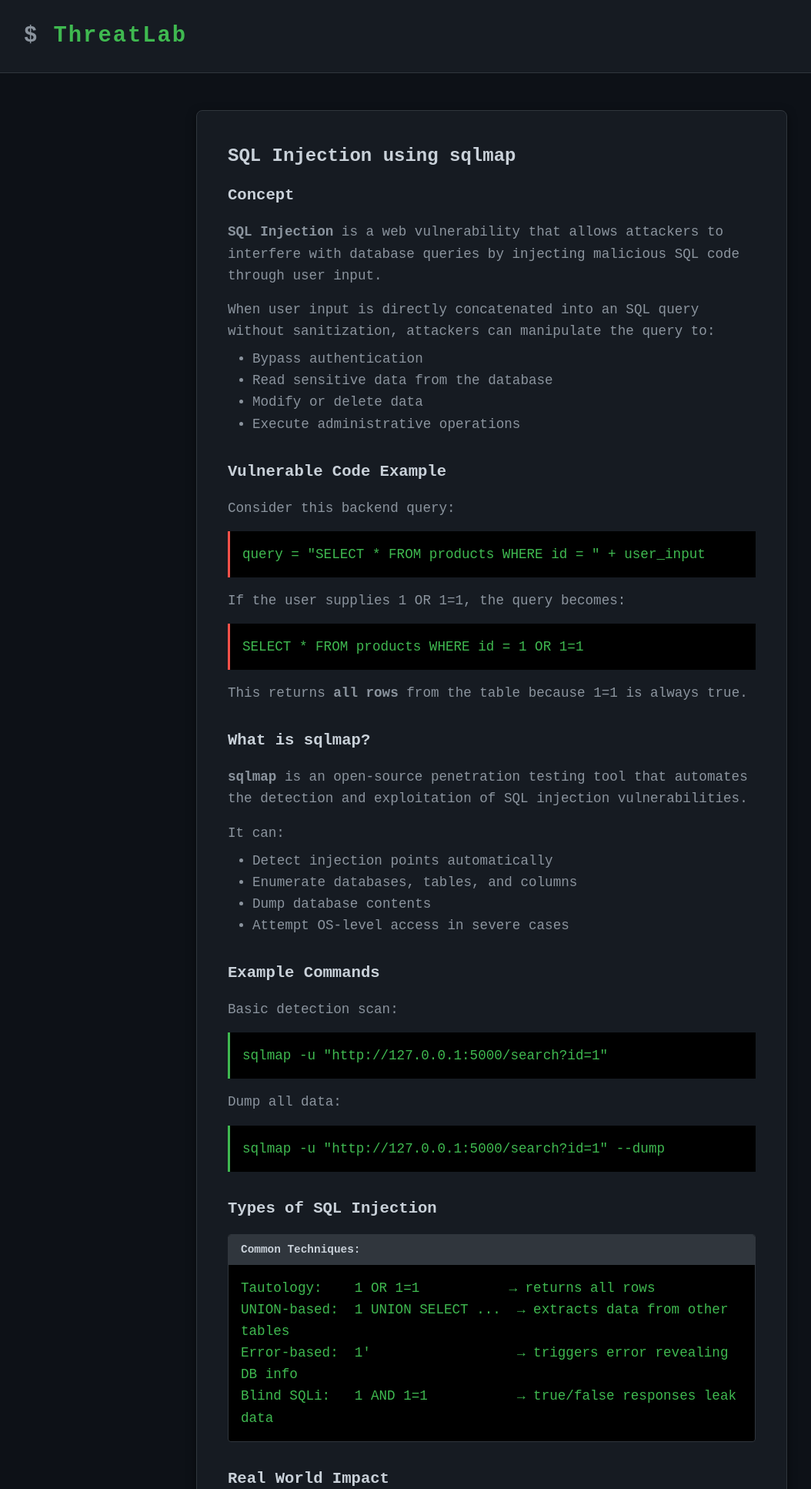
After one commit to xenithic/ThreatLab, a Flask app: page /learn/sqlmap in a window 1280 px wide. The commit adds this page. Shown: the top 1934 px of the page at 77% size, without its empty margins (1-1055 px from the left). Run offline with Flask 3, Linux system fonts and the light colour scheme.

Commit message:
Add advanced SQL injection lab with sqlmap-compatible exploitation and database dump simulation

```diff
--- a/app.py
+++ b/app.py
@@ -181,5 +181,130 @@ def submit_hydra():
         flag_result = "Incorrect flag."
     return render_template('lab_hydra.html', flag_result=flag_result)
 
+# --- SQL Injection (sqlmap) Lab ---
+
+@app.route('/learn/sqlmap')
+def learn_sqlmap():
+    return render_template('learn_sqlmap.html')
+
+@app.route('/lab/sqlmap')
+def lab_sqlmap():
+    return render_template('lab_sqlmap.html')
+
+# --- Initialize vulnerable SQLite database ---
+import sqlite3
+
+DB_PATH = os.path.join(os.path.dirname(os.path.abspath(__file__)), 'lab.db')
+
+def init_db():
+    """Create the vulnerable database with seed data."""
+    conn = sqlite3.connect(DB_PATH)
+    c = conn.cursor()
+    c.execute("DROP TABLE IF EXISTS products")
+    c.execute("DROP TABLE IF EXISTS users")
+    c.execute("""
+        CREATE TABLE products (
+            id INTEGER PRIMARY KEY,
+            name TEXT NOT NULL,
+            description TEXT NOT NULL
+        )
+    """)
+    c.execute("""
+        CREATE TABLE users (
+            id INTEGER PRIMARY KEY,
+            username TEXT NOT NULL,
+            password TEXT NOT NULL,
+            notes TEXT
+        )
+    """)
+    # Seed products
+    c.executemany("INSERT INTO products VALUES (?, ?, ?)", [
+        (1, 'Laptop',      'High performance office laptop'),
+        (2, 'Phone',       'Android smartphone device'),
+        (3, 'Tablet',      'Portable tablet for browsing'),
+        (4, 'Monitor',     'Ultra-wide curved display'),
+        (5, 'Admin Panel', 'Secret admin access portal'),
+    ])
+    # Seed users (contains the flag)
+    c.executemany("INSERT INTO users VALUES (?, ?, ?, ?)", [
+        (1, 'admin',  'password123',   'flag{sqlmap_master}'),
+        (2, 'guest',  'guest',         'no access'),
+        (3, 'editor', 'editor2024',    'content manager'),
+    ])
+    conn.commit()
+    conn.close()
+
+# Initialize database on startup
+init_db()
+
+
+@app.route('/search')
+def search():
+    product_id = request.args.get('id', '')
+
+    if not product_id:
+        return """<!DOCTYPE html>
+<html><head><title>Search</title></head>
+<body><h1>Product Search</h1>
+<div id="result"><p>Please provide an id parameter. Example: /search?id=1</p></div>
+</body></html>"""
+
+    # INTENTIONALLY VULNERABLE: raw string formatting, NO parameterized query
+    query = f"SELECT id, name, description FROM products WHERE id = {product_id}"
+
+    conn = sqlite3.connect(DB_PATH)
+    conn.text_factory = str
+    cursor = conn.cursor()
+
+    rows = []
+    error = None
+
+    try:
+        rows = cursor.execute(query).fetchall()
+    except Exception as e:
+        error = str(e)
+    finally:
+        conn.close()
+
+    # Build HTML response
+    if error:
+        result_html = f"""<div id="result">
+<p>No results found.</p>
+<!-- SQL Error: {error} -->
+<p style="color:gray;font-size:12px;">Error: {error}</p>
+</div>"""
+    elif rows:
+        table_rows = ""
+        for row in rows:
+            table_rows += f"<tr><td>{row[0]}</td><td>{row[1]}</td><td>{row[2]}</td></tr>\n"
+        result_html = f"""<div id="result">
+<h4>Query Results:</h4>
+<table border="1" cellpadding="8" cellspacing="0">
+<tr><th>ID</th><th>Name</th><th>Description</th></tr>
+{table_rows}</table>
+<p>{len(rows)} row(s) returned.</p>
+</div>"""
+    else:
+        result_html = """<div id="result">
+<p>No results found.</p>
+</div>"""
+
+    return f"""<!DOCTYPE html>
+<html><head><title>Search Results</title></head>
+<body>
+<h1>Product Search</h1>
+{result_html}
+</body>
+</html>"""
+
+@app.route('/submit-sqlmap', methods=['POST'])
+def submit_sqlmap():
+    flag = request.form.get('flag')
+    if flag == "flag{sqlmap_master}":
+        flag_result = "Correct! SQL Injection Lab Completed!"
+    else:
+        flag_result = "Incorrect flag."
+    return render_template('lab_sqlmap.html', flag_result=flag_result)
+
 if __name__ == '__main__':
     app.run(host="0.0.0.0", port=5000, debug=True)
--- a/templates/dashboard.html
+++ b/templates/dashboard.html
@@ -48,5 +48,11 @@
         <p>Use Hydra to brute-force login credentials on a real endpoint.</p>
         <a href="{{ url_for('learn_hydra') }}" class="btn">&gt; Start Hydra Lab</a>
     </div>
+
+    <div class="lab-card">
+        <h3>SQL Injection (sqlmap)</h3>
+        <p>Use sqlmap to detect and exploit SQL injection vulnerabilities.</p>
+        <a href="{{ url_for('learn_sqlmap') }}" class="btn">&gt; Start SQL Injection Lab</a>
+    </div>
 </div>
 {% endblock %}
--- /dev/null
+++ b/templates/learn_sqlmap.html
@@ -0,0 +1,72 @@
+{% extends 'base.html' %}
+
+{% block title %}Learn SQL Injection{% endblock %}
+
+{% block content %}
+<div class="lab-container">
+    <h2>SQL Injection using sqlmap</h2>
+
+    <div class="description">
+        <h3>Concept</h3>
+        <p><strong>SQL Injection</strong> is a web vulnerability that allows attackers to interfere with database queries by injecting malicious SQL code through user input.</p>
+        <p style="margin-top: 1rem;">When user input is directly concatenated into an SQL query without sanitization, attackers can manipulate the query to:</p>
+        <ul style="margin-top: 0.5rem; margin-left: 2rem; color: #8b949e;">
+            <li>Bypass authentication</li>
+            <li>Read sensitive data from the database</li>
+            <li>Modify or delete data</li>
+            <li>Execute administrative operations</li>
+        </ul>
+
+        <h3 style="margin-top: 2rem;">Vulnerable Code Example</h3>
+        <p>Consider this backend query:</p>
+        <pre class="command-output" style="margin: 1rem 0; display: block; border-left: 3px solid #f85149; background: #000;">query = "SELECT * FROM products WHERE id = " + user_input</pre>
+        <p>If the user supplies <code>1 OR 1=1</code>, the query becomes:</p>
+        <pre class="command-output" style="margin: 1rem 0; display: block; border-left: 3px solid #f85149; background: #000;">SELECT * FROM products WHERE id = 1 OR 1=1</pre>
+        <p>This returns <strong>all rows</strong> from the table because <code>1=1</code> is always true.</p>
+
+        <h3 style="margin-top: 2rem;">What is sqlmap?</h3>
+        <p><strong>sqlmap</strong> is an open-source penetration testing tool that automates the detection and exploitation of SQL injection vulnerabilities.</p>
+        <p style="margin-top: 1rem;">It can:</p>
+        <ul style="margin-top: 0.5rem; margin-left: 2rem; color: #8b949e;">
+            <li>Detect injection points automatically</li>
+            <li>Enumerate databases, tables, and columns</li>
+            <li>Dump database contents</li>
+            <li>Attempt OS-level access in severe cases</li>
+        </ul>
+
+        <h3 style="margin-top: 2rem;">Example Commands</h3>
+        <p>Basic detection scan:</p>
+        <pre class="command-output" style="margin: 1rem 0; display: block; border-left: 3px solid #3fb950; background: #000;">sqlmap -u "http://{{ target_host }}:5000/search?id=1"</pre>
+        <p>Dump all data:</p>
+        <pre class="command-output" style="margin: 1rem 0; display: block; border-left: 3px solid #3fb950; background: #000;">sqlmap -u "http://{{ target_host }}:5000/search?id=1" --dump</pre>
+
+        <h3 style="margin-top: 2rem;">Types of SQL Injection</h3>
+        <div class="output-container" style="margin-top: 0.5rem;">
+            <h4>Common Techniques:</h4>
+            <pre class="command-output">Tautology:    1 OR 1=1           → returns all rows
+UNION-based:  1 UNION SELECT ...  → extracts data from other tables
+Error-based:  1'                  → triggers error revealing DB info
+Blind SQLi:   1 AND 1=1           → true/false responses leak data</pre>
+        </div>
+
+        <h3 style="margin-top: 2rem;">Real World Impact</h3>
+        <p>SQL injection has been responsible for some of the largest data breaches in history, exposing millions of user credentials, payment details, and personal information.</p>
+
+        <h3 style="margin-top: 2rem;">Lab Instructions</h3>
+        <p><strong>Goal:</strong><br>
+        Find and exploit a SQL injection vulnerability to retrieve the hidden flag.</p>
+        <p><strong>Steps:</strong></p>
+        <ol style="margin-top: 1rem; margin-left: 2rem; color: #8b949e;">
+            <li>Visit the vulnerable search endpoint</li>
+            <li>Try manual injection payloads</li>
+            <li>Use sqlmap to automate the exploitation</li>
+            <li>Extract the flag from the dumped data</li>
+            <li>Submit the flag</li>
+        </ol>
+    </div>
+
+    <div class="lab-actions" style="margin-top: 3rem; border-top: 1px dashed #30363d; padding-top: 2rem;">
+        <a href="{{ url_for('lab_sqlmap') }}" class="btn">&gt; Start Lab</a>
+    </div>
+</div>
+{% endblock %}
```
Also changed, not shown: templates/lab_sqlmap.html (added, +58 -0 lines), templates/search_results.html (added, +28 -0 lines), lab.db (added).
